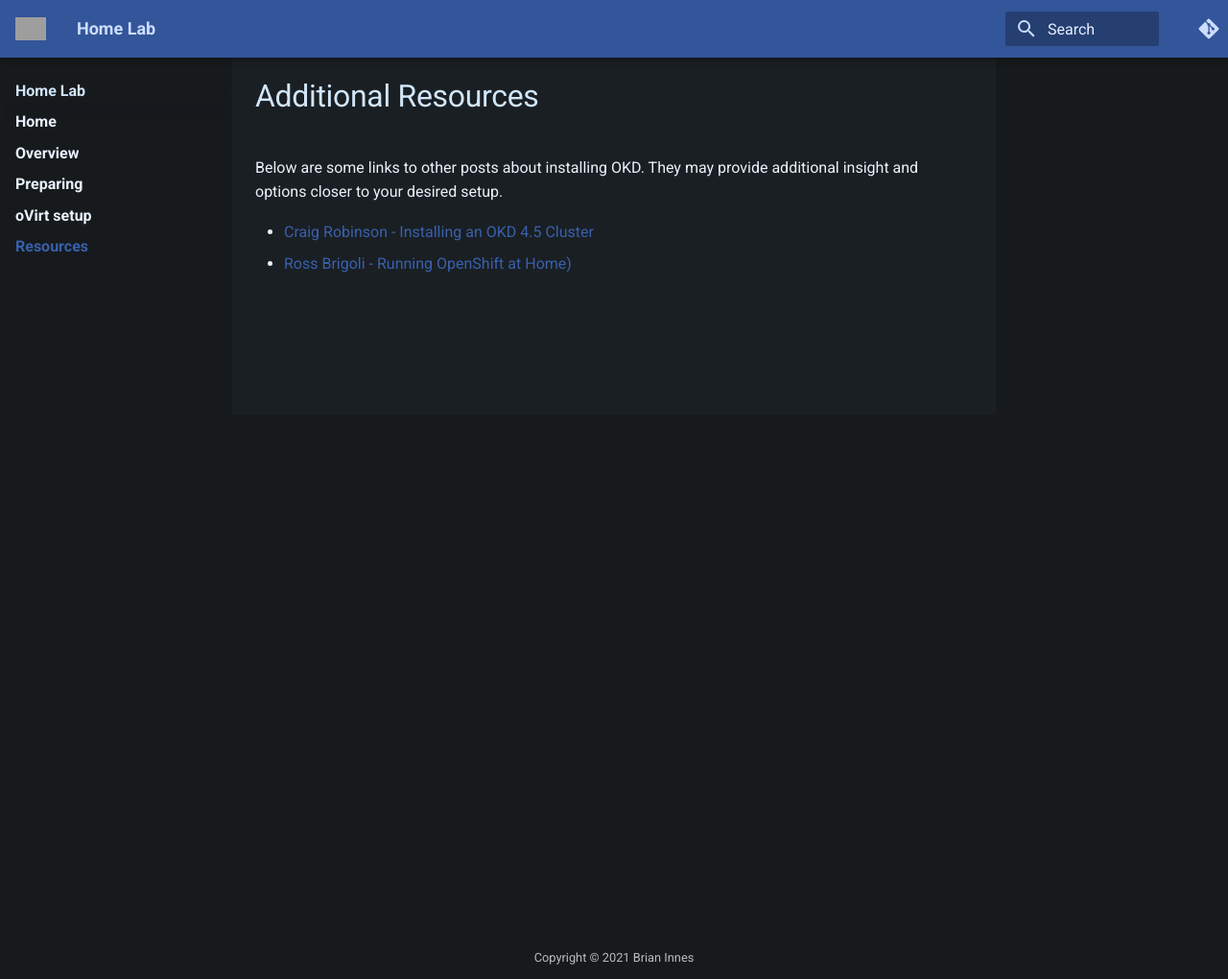
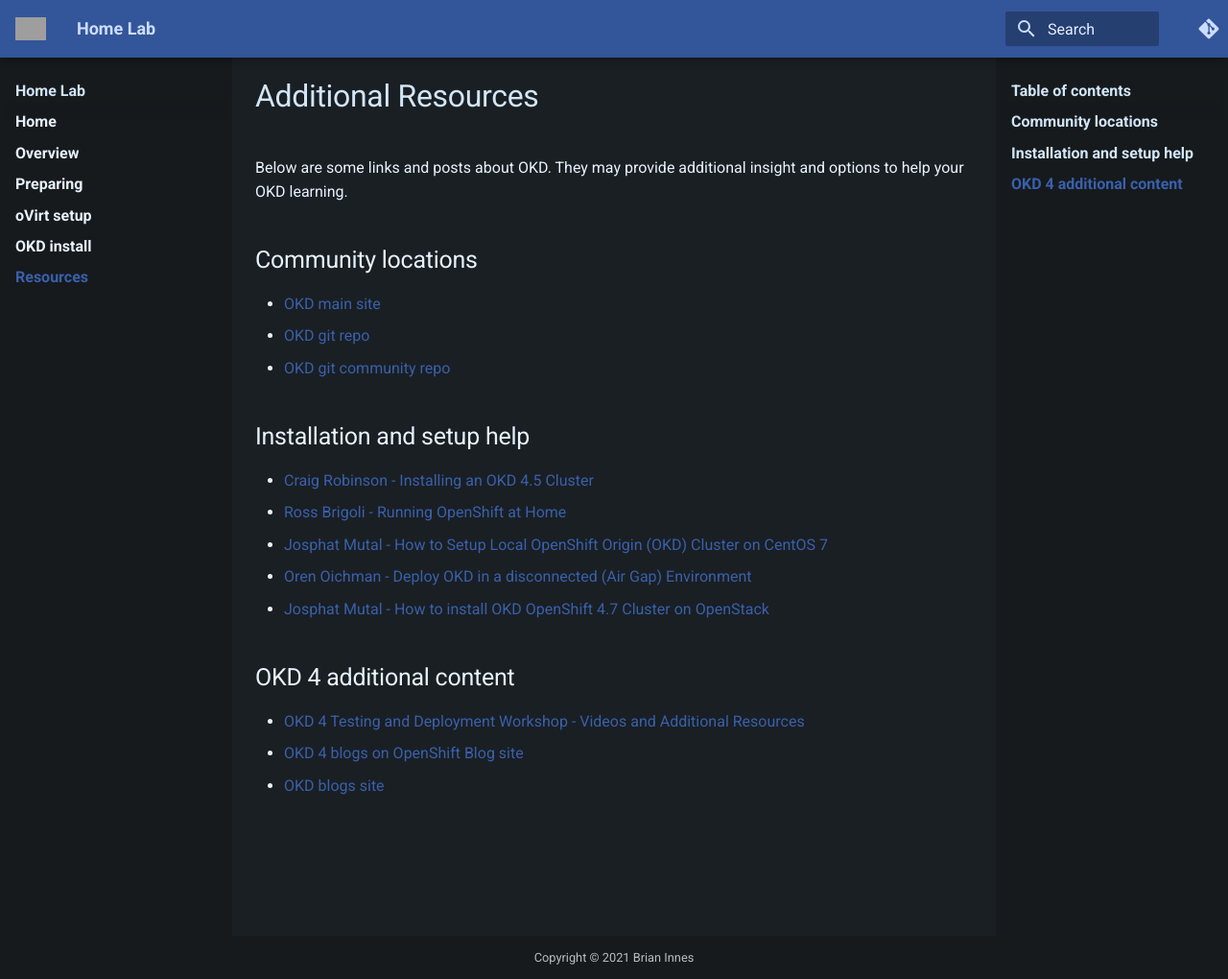
Before and after one commit to brianinnes/homeLab, an MkDocs documentation site: the page built from docs/resources.md, in a window 1280 px wide and 1020 px high. Shown: the whole window at 96% size. Built offline with MkDocs 1.6.1 and Material for MkDocs 9.7.7, drawn with Linux system fonts in a browser that asks for light colours; comment, search, counter and statistics services are not loaded; grey boxes are pictures that could not be loaded.

Commit message:
initial OKD install instructions

```diff
--- a/docs/resources.md
+++ b/docs/resources.md
@@ -2,7 +2,24 @@
 
 <!--- cSpell:ignore Brigoli -->
 
-Below are some links to other posts about installing OKD.  They may provide additional insight and options closer to your desired setup.
+Below are some links and posts about OKD.  They may provide additional insight and options to help your OKD learning.
+
+## Community locations
+
+- [OKD main site](https://okd.io)
+- [OKD git repo](https://github.com/openshift/okd)
+- [OKD git community repo](https://github.com/openshift/community)
+
+## Installation and setup help
 
 - [Craig Robinson - Installing an OKD 4.5 Cluster](https://itnext.io/guide-installing-an-okd-4-5-cluster-508a2631cbee)
-- [Ross Brigoli - Running OpenShift at Home)](https://blog.rossbrigoli.com/2020/10/running-full-openshift-cluster-at-home.html)
+- [Ross Brigoli - Running OpenShift at Home](https://blog.rossbrigoli.com/2020/10/running-full-openshift-cluster-at-home.html)
+- [Josphat Mutal - How to Setup Local OpenShift Origin (OKD) Cluster on CentOS 7](https://computingforgeeks.com/setup-openshift-origin-local-cluster-on-centos/)
+- [Oren Oichman - Deploy OKD in a disconnected (Air Gap) Environment](https://two-oes.medium.com/deploying-okd-in-a-disconnected-air-gap-environment-47215356d813)
+- [Josphat Mutal - How to install OKD OpenShift 4.7 Cluster on OpenStack](https://computingforgeeks.com/how-to-install-okd-openshift-cluster-on-openstack/)
+
+## OKD 4 additional content
+
+- [OKD 4 Testing and Deployment Workshop - Videos and Additional Resources](https://www.openshift.com/blog/recap-okd-4-testing-and-deployment-workshop-videos-and-additional-resources)
+- [OKD 4 blogs on OpenShift Blog site](https://www.openshift.com/blog/tag/okd4)
+- [OKD blogs site](https://www.okd.io/blog.html)
--- a/mkdocs.yml
+++ b/mkdocs.yml
@@ -50,4 +50,5 @@
   - Overview: overview.md
   - Preparing: preparation.md
   - oVirt setup: ovirt.md
+  - OKD install: okd_install.md
   - Resources: resources.md
```
Also changed, not shown: docs/okd_install.md (added, +79 -0 lines), docs/ovirt.md (+3 -5 lines).
